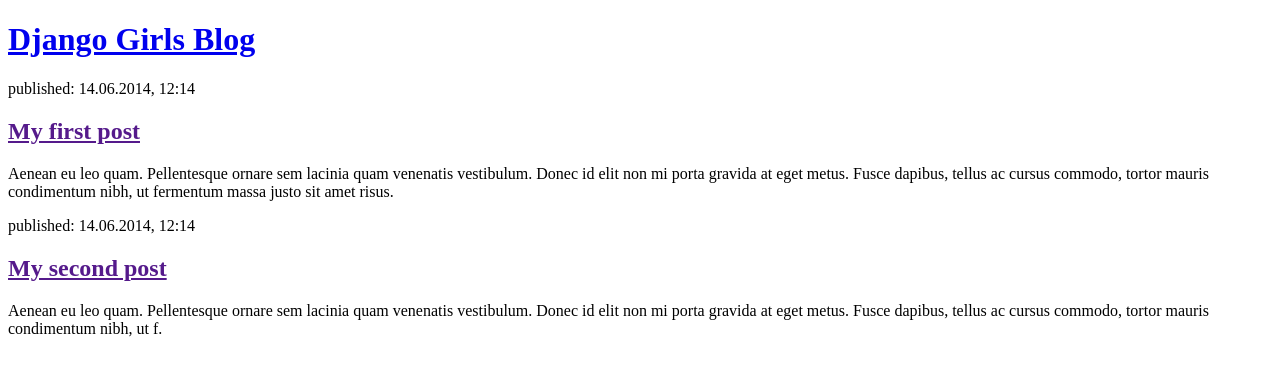
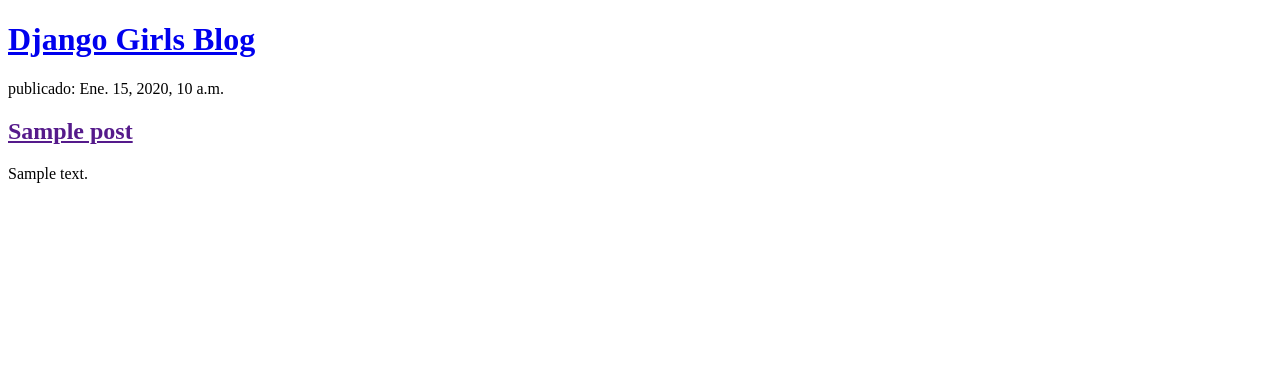
Before and after one commit to yoan0102/aprendiendoDjango, a Django app: page / in a window 1280 px wide. Shown: the top 376 px of the page. Run offline with Django 3.2, Linux system fonts and the light colour scheme; tables that the repository leaves empty hold one stand-in row (values such as "Sample post").

Commit message:
Templates modificados con los datos que vienen del view que los pido a la BD

```diff
--- a/mysite/blog/templates/blog/post_list.html
+++ b/mysite/blog/templates/blog/post_list.html
@@ -13,21 +13,17 @@
     <h1><a href="/">Django Girls Blog</a></h1>
   </div>
 
+  {% for post in posts %}
   <div>
-    <p>published: 14.06.2014, 12:14</p>
-    <h2><a href="">My first post</a></h2>
-    <p>Aenean eu leo quam. Pellentesque ornare sem lacinia quam venenatis vestibulum. Donec id elit non mi porta gravida
-      at eget metus. Fusce dapibus, tellus ac cursus commodo, tortor mauris condimentum nibh, ut fermentum massa justo
-      sit
-      amet risus.</p>
+    <p>publicado: {{ post.published_date }}</p>
+    <h2><a href="">{{ post.title }}</a></h2>
+    <p>{{ post.text|linebreaksbr }}</p>
   </div>
+  {% endfor %}
 
-  <div>
-    <p>published: 14.06.2014, 12:14</p>
-    <h2><a href="">My second post</a></h2>
-    <p>Aenean eu leo quam. Pellentesque ornare sem lacinia quam venenatis vestibulum. Donec id elit non mi porta gravida
-      at eget metus. Fusce dapibus, tellus ac cursus commodo, tortor mauris condimentum nibh, ut f.</p>
-  </div>
+
+
+
 </body>
 
 </html>
--- a/mysite/blog/views.py
+++ b/mysite/blog/views.py
@@ -1,5 +1,9 @@
 from django.shortcuts import render
+from django.utils import timezone
+from .models import Post
 
 
 def post_list(request):
-  return render(request, 'blog/post_list.html', {})
+  # posts = Post.objects.filter(published_date= timezone.now()).order_by('published_date')
+  posts = Post.objects.all().order_by('published_date')
+  return render(request, 'blog/post_list.html', {'posts': posts})
```
